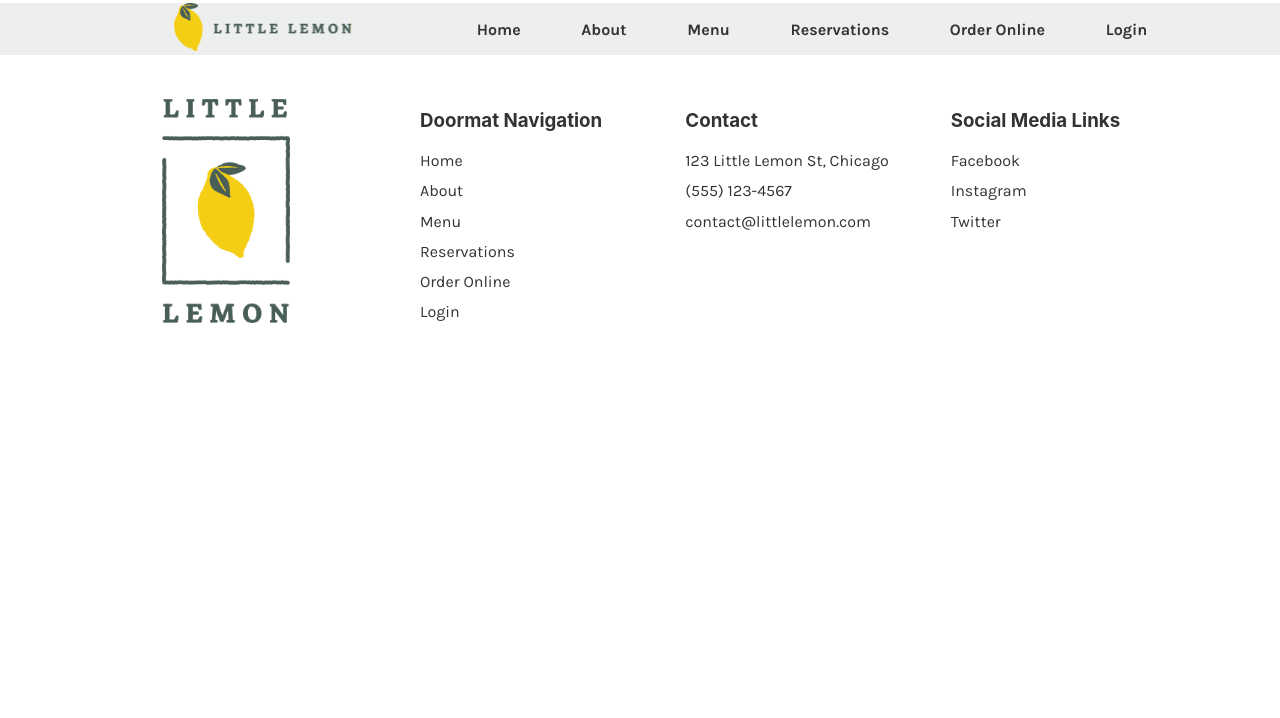
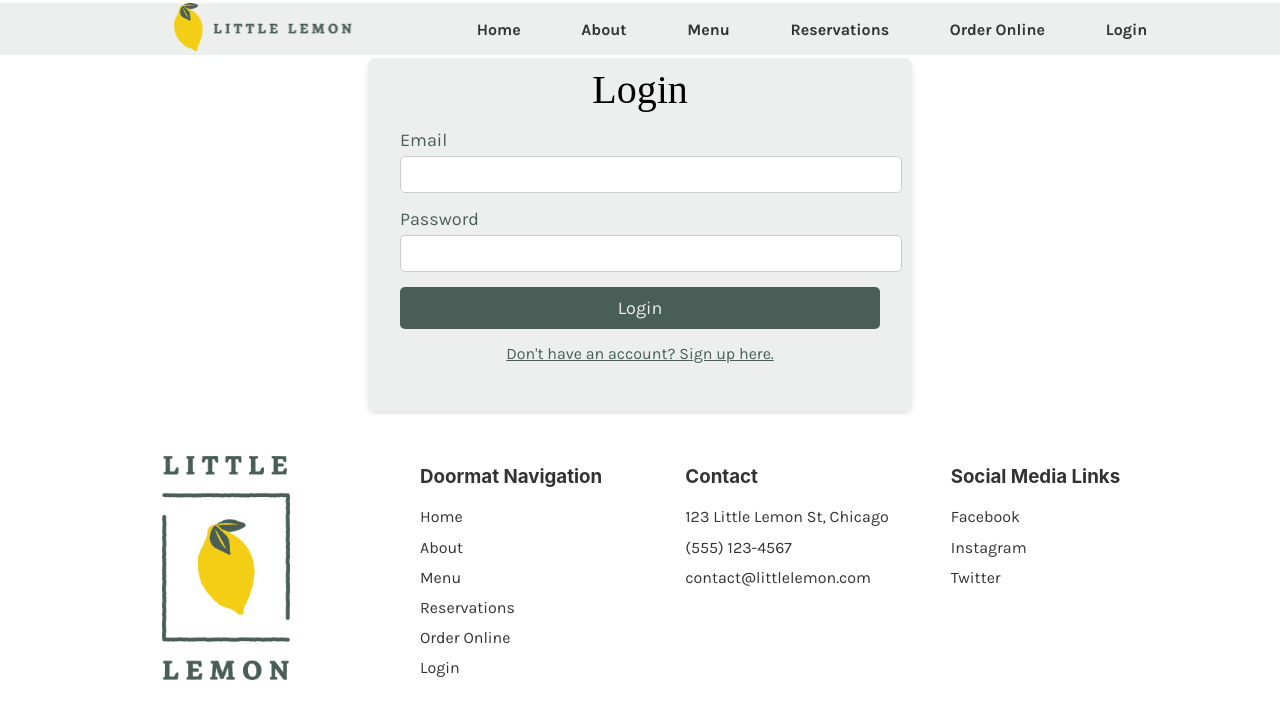
Before and after one commit to Aishwarya-S1618/Little-Lemon, a React (Create React App) app in the folder little-lemon/: page /login in a window 1280 px wide. Shown: the top 718 px of the page. Built offline with nearby package versions, Linux system fonts and the light colour scheme; a web font is replaced by a local one.

Commit message:
Added login page

```diff
--- a/little-lemon/src/App.css
+++ b/little-lemon/src/App.css
@@ -799,3 +799,66 @@
     }
 
   }
+
+  /* Login page */
+  .auth-container {
+    width: 30rem;
+    max-width:80vw;
+    margin:auto;
+    padding: 2rem;
+    background-color: #EDEFEE;
+    border-radius: 0.5rem;
+    box-shadow: 0 4px 6px rgba(0, 0, 0, 0.1);
+    text-align: center;
+    font-family: Arial, sans-serif;
+  }
+
+  .auth-title {
+    margin-bottom: 1rem;
+    margin-top:1.5rem;
+  }
+
+  .form-group {
+    margin-bottom: 15px;
+    text-align: left;
+  }
+
+  .form-group label {
+    display: block;
+    margin-bottom: 5px;
+    color: #495E57;
+  }
+
+  .form-group input {
+    width: 100%;
+    padding: 10px;
+    border: 1px solid #ccc;
+    border-radius: 5px;
+  }
+
+  .auth-button {
+    width: 100%;
+    padding: 10px;
+    background-color: #495E57;
+    color: #EDEFEE;
+    border: none;
+    border-radius: 5px;
+    cursor: pointer;
+    transition: background-color 0.3s;
+  }
+
+  .auth-button:hover {
+    background-color: #333333;
+  }
+
+  .error {
+    color: #F44336;
+    margin-top: 5px;
+  }
+
+  .toggle {
+    margin-top: 15px;
+    color: #495E57;
+    cursor: pointer;
+    text-decoration: underline;
+  }
--- a/little-lemon/src/App.js
+++ b/little-lemon/src/App.js
@@ -6,6 +6,7 @@ import Main from './components/Main';
 import BookingData from './components/BookingData.js';
 import BookingPage from './components/BookingPage';
 import BookingConfirmation from './components/BookingConfirmation';
+import LoginForm from './components/Login'
 import { BrowserRouter as Router, Route, Routes } from 'react-router-dom';
 import React, { useState, useReducer, useEffect } from 'react';
 
@@ -82,6 +83,7 @@ const App = () => {
             }
           />
           <Route path="/confirmation" element={<BookingConfirmation />} />
+          <Route path="/login" element={<LoginForm />} />
         </Routes>
         <Footer />
       </Router>
--- /dev/null
+++ b/little-lemon/src/components/Login.js
@@ -0,0 +1,91 @@
+import React, { useState } from "react";
+import { useForm } from "react-hook-form";
+import { yupResolver } from "@hookform/resolvers/yup";
+import * as yup from "yup";
+import { motion } from "framer-motion";
+
+// Validation Schema
+const schema = yup.object({
+  email: yup.string().email("Invalid email format").required("Email is required"),
+  password: yup.string().min(6, "Password must be at least 6 characters").required("Password is required"),
+});
+
+const LoginForm = () => {
+  const [isSignUp, setIsSignUp] = useState(false);
+
+  const {
+    register,
+    handleSubmit,
+    formState: { errors },
+  } = useForm({
+    resolver: yupResolver(schema),
+  });
+
+  const onSubmit = (data) => {
+    console.log(isSignUp ? "Sign Up Data" : "Login Data", data);
+  };
+
+  return (
+    <div className="auth-container">
+      {/* Animated Title */}
+      <motion.h2
+        initial={{ opacity: 0, y: -20 }}
+        animate={{ opacity: 1, y: 0 }}
+        transition={{ duration: 0.5 }}
+        className="auth-title subtitle"
+      >
+        {isSignUp ? "Sign Up" : "Login"}
+      </motion.h2>
+
+      {/* Form */}
+      <form onSubmit={handleSubmit(onSubmit)} className="auth-form">
+        {/* Email Field */}
+        <motion.div
+          className="form-group leadtext"
+          initial={{ opacity: 0, x: -30 }}
+          animate={{ opacity: 1, x: 0 }}
+          transition={{ duration: 0.5, delay: 0.1 }}
+        >
+          <label>Email</label>
+          <input type="email" {...register("email")} />
+          {errors.email && <p className="error paragraphtext">{errors.email.message}</p>}
+        </motion.div>
+
+        {/* Password Field */}
+        <motion.div
+          className="form-group leadtext"
+          initial={{ opacity: 0, x: -30 }}
+          animate={{ opacity: 1, x: 0 }}
+          transition={{ duration: 0.5, delay: 0.2 }}
+        >
+          <label>Password</label>
+          <input type="password" {...register("password")} />
+          {errors.password && <p className="error paragraphtext">{errors.password.message}</p>}
+        </motion.div>
+
+        {/* Submit Button */}
+        <motion.button
+          type="submit"
+          whileHover={{ scale: 1.1 }}
+          whileTap={{ scale: 0.95 }}
+          className="auth-button leadtext"
+        >
+          {isSignUp ? "Sign Up" : "Login"}
+        </motion.button>
+      </form>
+
+      {/* Toggle Button */}
+      <motion.p
+        className="toggle paragraphtext"
+        whileHover={{ scale: 1.05, color: "#495E57" }}
+        onClick={() => setIsSignUp(!isSignUp)}
+      >
+        {isSignUp
+          ? "Already have an account? Login here."
+          : "Don't have an account? Sign up here."}
+      </motion.p>
+    </div>
+  );
+};
+
+export default LoginForm;
--- a/little-lemon/src/components/Nav.js
+++ b/little-lemon/src/components/Nav.js
@@ -13,7 +13,7 @@ const Nav = () => {
     { href: '/#menu', text: 'Menu' },
     { href: '/booking-data', text: 'Reservations' },
     { href: '/#orderonline', text: 'Order Online' },
-    { href: '#login', text: 'Login' },
+    { href: '/login', text: 'Login' },
   ];
 /*Handle window resize events*/
   useEffect(() => {
```
Also changed, not shown: little-lemon/package.json (+6 -1 lines), 1 other file (tests, documents, lock files or other folders).
